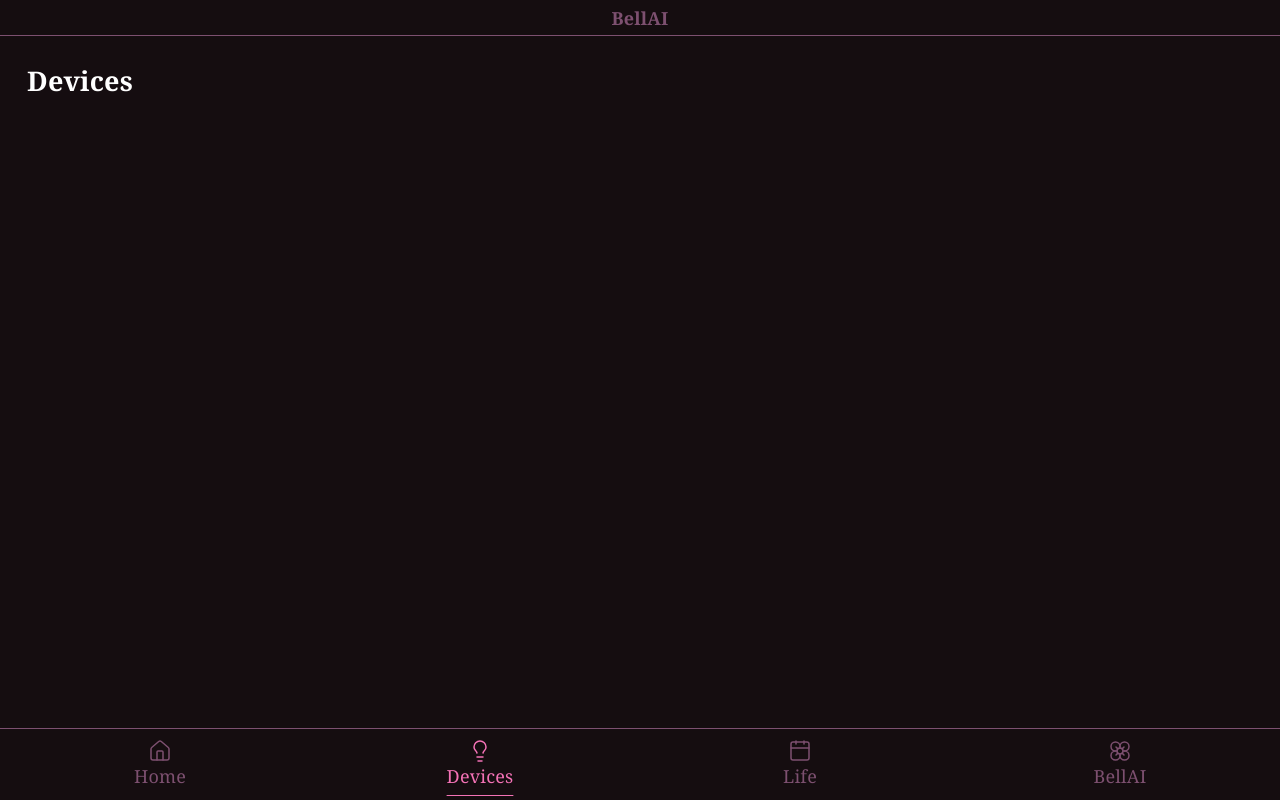
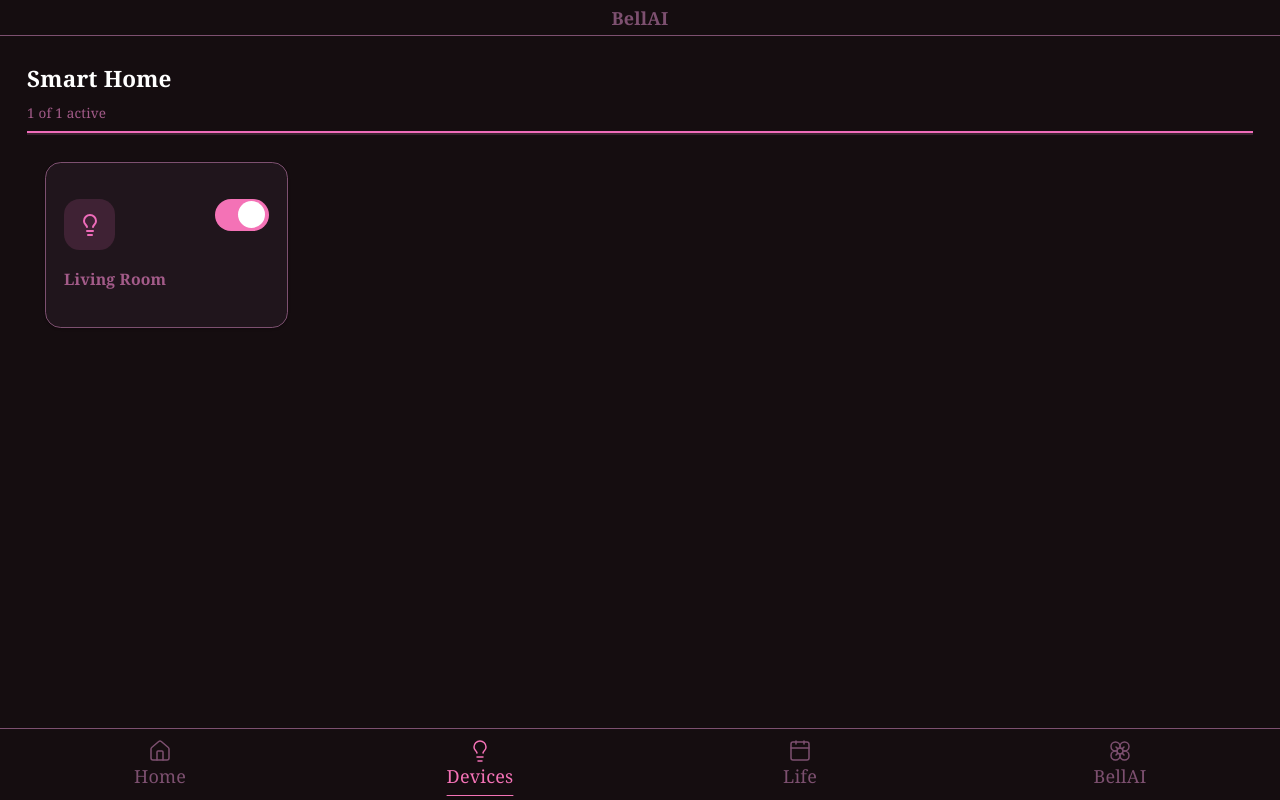
Before and after one commit to APandaWithAPlan/BellAI, a React (Vite) app in the folder RaspPI-Server/frontend/: page /devices in a window 1280 px wide. Built offline with nearby package versions, Linux system fonts and the light colour scheme.

Commit message:
Create SmartHomeCard

```diff
--- /dev/null
+++ b/RaspPI-Server/frontend/src/components/SmartHomeCard.jsx
@@ -0,0 +1,31 @@
+import { Card, CardContent } from "./ui/card"
+import { Switch } from "@/components/ui/switch"
+
+function SmartHomeCard({ icon: Icon, location, color, isOn, onToggle}) {
+  return (
+    <Card className="w-54 rounded-xl border border-[#7d5070] bg-[#20151c]">
+      <CardContent className="flex flex-col gap-4 px-4">
+
+        <div className="flex items-start justify-between">
+
+
+            <div className="rounded-xl p-3" style={{ backgroundColor: `color-mix(in srgb, ${color} 15%, transparent)` }}>
+                <Icon size={24} color={color}/>
+            </div>
+
+            <Switch checked={isOn} onCheckedChange={onToggle}/>
+
+        </div>
+
+        <div className="flex flex-col gap-1">
+          <p className="text-sm font-semibold text-[#a35b89]">
+            {location}
+          </p>
+        </div>
+
+      </CardContent>
+    </Card>
+  )
+}
+
+export default SmartHomeCard
--- /dev/null
+++ b/RaspPI-Server/frontend/src/components/ui/progress.jsx
@@ -0,0 +1,89 @@
+import { Progress as ProgressPrimitive } from "@base-ui/react/progress"
+import { cn } from "cn"
+
+function Progress({
+  className,
+  children,
+  value,
+  ...props
+}) {
+  return (
+    <ProgressPrimitive.Root
+      value={value}
+      data-slot="progress"
+      className={cn("flex flex-wrap gap-3", className)}
+      {...props}
+    >
+      {children}
+      <ProgressTrack>
+        <ProgressIndicator />
+      </ProgressTrack>
+    </ProgressPrimitive.Root>
+  )
+}
+
+function ProgressTrack({
+  className,
+  ...props
+}) {
+  return (
+    <ProgressPrimitive.Track
+      className={cn(
+        "relative flex h-0.5 w-full items-center overflow-x-hidden rounded-none bg-muted",
+        className
+      )}
+      data-slot="progress-track"
+      {...props}
+    />
+  )
+}
+
+function ProgressIndicator({
+  className,
+  ...props
+}) {
+  return (
+    <ProgressPrimitive.Indicator
+      data-slot="progress-indicator"
+      className={cn("h-full bg-primary transition-all", className)}
+      {...props}
+    />
+  )
+}
+
+function ProgressLabel({
+  className,
+  ...props
+}) {
+  return (
+    <ProgressPrimitive.Label
+      className={cn("text-xs font-semibold tracking-wide uppercase", className)}
+      data-slot="progress-label"
+      {...props}
+    />
+  )
+}
+
+function ProgressValue({
+  className,
+  ...props
+}) {
+  return (
+    <ProgressPrimitive.Value
+      className={cn(
+        "ml-auto text-sm text-muted-foreground tabular-nums",
+        className
+      )}
+      data-slot="progress-value"
+      {...props}
+    />
+  )
+}
+
+export {
+  Progress,
+  ProgressTrack,
+  ProgressIndicator,
+  ProgressLabel,
+  ProgressValue,
+}
--- /dev/null
+++ b/RaspPI-Server/frontend/src/components/ui/switch.jsx
@@ -0,0 +1,27 @@
+import { Switch as SwitchPrimitive } from "@base-ui/react/switch"
+import { cn } from "cn"
+
+function Switch({
+  className,
+  size = "default",
+  ...props
+}) {
+  return (
+    <SwitchPrimitive.Root
+      data-slot="switch"
+      data-size={size}
+      className={cn(
+        "peer group/switch relative inline-flex shrink-0 items-center rounded-full border border-transparent transition-all outline-none group-has-[:focus-visible]/field-label:border-transparent group-has-[:focus-visible]/field-label:ring-0 after:absolute after:-inset-x-3 after:-inset-y-2 focus-visible:border-ring focus-visible:ring-3 focus-visible:ring-ring/50 aria-invalid:border-destructive aria-invalid:ring-3 aria-invalid:ring-destructive/20 data-[size=default]:h-7 data-[size=default]:w-12 data-[size=sm]:h-[14px] data-[size=sm]:w-[22px] dark:aria-invalid:border-destructive/50 dark:aria-invalid:ring-destructive/40 data-checked:bg-[#f472b6] data-unchecked:bg-[#200e17] dark:data-unchecked:bg-input/80 data-disabled:cursor-not-allowed data-disabled:opacity-50",
+        className
+      )}
+      {...props}
+    >
+      <SwitchPrimitive.Thumb
+        data-slot="switch-thumb"
+        className="pointer-events-none block rounded-full bg-background ring-0 transition-transform group-data-[size=default]/switch:size-6 group-data-[size=sm]/switch:size-3 group-data-[size=default]/switch:data-checked:translate-x-[22px] group-data-[size=sm]/switch:data-checked:translate-x-[calc(100%-2px)] dark:data-checked:bg-primary-foreground group-data-[size=default]/switch:data-unchecked:translate-x-0 group-data-[size=sm]/switch:data-unchecked:translate-x-0 dark:data-unchecked:bg-foreground"
+      />
+    </SwitchPrimitive.Root>
+  )
+}
+
+export { Switch }
--- a/RaspPI-Server/frontend/src/pages/Devices.jsx
+++ b/RaspPI-Server/frontend/src/pages/Devices.jsx
@@ -1,9 +1,57 @@
+import { useState } from "react"
+import SmartHomeCard from "../components/SmartHomeCard"
+import { Lightbulb, Thermometer, Lock, Mic } from "lucide-react"
+import { Progress } from "@/components/ui/progress"
+
 function Devices() {
+
+  const [devices, setDevices] = useState([
+    { id: 1, location: "Living Room", isOn: true },
+  ])
+
+  function toggleDevice(id, checked) {
+    setDevices(prevDevices =>
+      prevDevices.map(device =>
+        device.id === id
+          ? { ...device, isOn: checked }
+          : device
+      )
+    )
+  }
+
+  const activeDevices = devices.filter(device => device.isOn).length
+  const totalDevices = devices.length
+  const progress = totalDevices > 0
+    ? (activeDevices / totalDevices) * 100
+    : 0
+
     return (
-        <div>
-            <h1 className="text-2xl font-bold text-white">
-                Devices
-            </h1>
+        <div className="space-y-2">
+
+            <h3 className="text-xl font-semibold text-white">Smart Home</h3>
+
+            <p className="text-xs text-[#a35b89]">
+                {activeDevices} of {totalDevices} active
+            </p>
+
+            <Progress value={progress} className="h-1 bg-[#39212e] [&_[data-slot=progress-indicator]]:bg-[#ef6cba]"/>
+
+            <div className="grid grid-cols-6 p-4 gap-4">
+
+                {devices.map(device => (
+
+                    <SmartHomeCard
+                        key={device.id}
+                        icon={Lightbulb}
+                        location={device.location}
+                        isOn={device.isOn}
+                        color="#ef6cba"
+                        onToggle={checked => toggleDevice(device.id, checked)}
+                    />
+                ))}
+
+            </div>
+
         </div>
     )
 }
```
Also changed, not shown: RaspPI-Server/frontend/src/pages/Home.jsx (indentation only).
